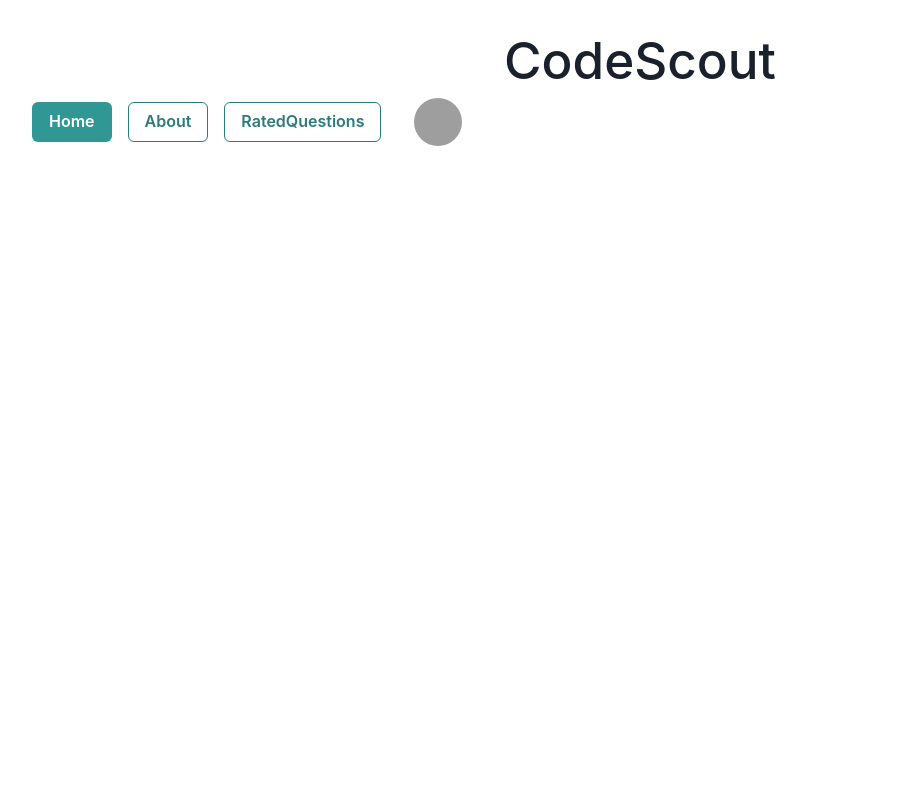
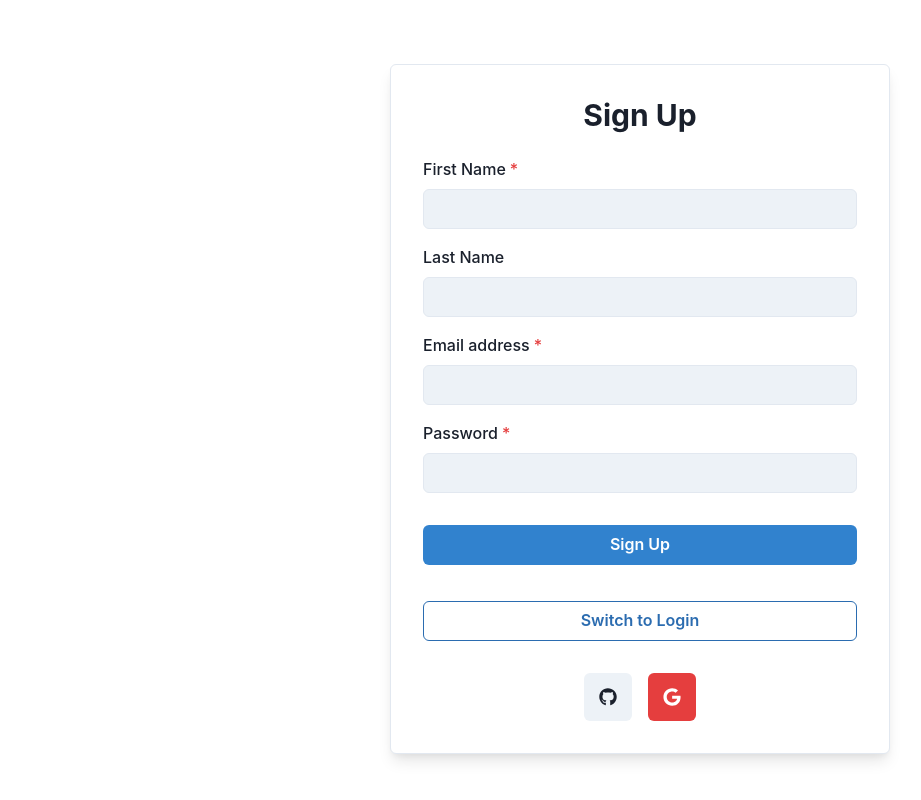
Before and after one commit to harzh1/CodeScout, a React (Vite) app in the folder client/: page /signup in a window 1280 px wide. Shown: the whole page, without its empty margins (0-921 px from the left). Built offline with nearby package versions, Linux system fonts and the light colour scheme; grey boxes are pictures that could not be loaded.

Commit message:
coneected login/signup page

```diff
--- a/client/src/App.css
+++ b/client/src/App.css
@@ -83,8 +83,8 @@
   background-color: aqua;
 
 }
-/* .navlinks{
+.navlinks{
   display:flex;
   align-items: center;
   justify-content:space-between;
-} */
+}
--- a/client/src/App.jsx
+++ b/client/src/App.jsx
@@ -1,19 +1,58 @@
 import { Routes, Route } from "react-router-dom";
+import { useState, useEffect } from "react";
 import "./App.css";
 import Container from "./components/Container";
 import About from "./components/About";
 import RatedQuestions from "./components/RatedQuestions";
 import NavLinks from "./components/NavLinks";
+import LoginPage from "./components/Loginpage";
+import SignupPage from "./components/SignupPage"; // Import Signup component
+import { useLocation } from "react-router-dom";
+
 function App() {
+  const [activeButton, setActiveButton] = useState("Home");
+  const location = useLocation(); // Get the current location
+
+  // Update active button when the location (URL) changes
+  useEffect(() => {
+    const path = location.pathname;
+
+    // Match the path with button names to set the active button
+    if (path === "/") {
+      setActiveButton("Home");
+    } else if (path === "/About") {
+      setActiveButton("About");
+    } else if (path === "/Ratedquestions") {
+      setActiveButton("RatedQuestions");
+    } else if (path === "/Login") {
+      setActiveButton("Login");
+    } else if (path === "/signup") {
+      setActiveButton("signup");
+    }
+  }, [location]); // This effect runs every time the location changes
+
+  const handleButtonClick = (buttonName) => {
+    setActiveButton(buttonName);
+  };
+
   return (
     <>
-      <NavLinks />
-
-      <Routes>
-        <Route path="/" element={<Container />}></Route>
-        <Route path="/About" element={<About />}></Route>
-        <Route path="/Ratedquestions" element={<RatedQuestions />}></Route>
-      </Routes>
+      {/* Conditionally render the Login or Signup components based on active button */}
+      {activeButton === "Login" ? (
+        <LoginPage />
+      ) : activeButton === "signup" ? (
+        <SignupPage />
+      ) : (
+        <>
+          <NavLinks handleButtonClick={()=>handleButtonClick}/>
+          <Routes>
+            <Route path="/" element={<Container />} />
+            <Route path="/About" element={<About />} />
+            <Route path="/Ratedquestions" element={<RatedQuestions />} />
+            <Route path="/signup" element={<SignupPage />} /> {/* Route for signup */}
+          </Routes>
+        </>
+      )}
     </>
   );
 }
--- a/client/src/components/Loginpage.jsx
+++ b/client/src/components/Loginpage.jsx
@@ -1,15 +1,48 @@
 import React, { useState } from 'react';
 import { Box, Button, FormControl, FormLabel, Heading, Input, Stack, IconButton } from '@chakra-ui/react';
 import { FaGithub, FaGoogle } from 'react-icons/fa';
-import Header from './Header';
+import { NavLink, useNavigate } from "react-router-dom";
+
+const users = [
+  {
+    name: "John@gmail.com",
+    password: "J0hn$2024!"
+  },
+  {
+    name: "Alice@gmail.com",
+    password: "Alic3#2024!"
+  },
+  {
+    name: "Michael@gmail.com",
+    password: "M1ch@el2024!"
+  },
+  {
+    name: "Sarah@gmail.com",
+    password: "S4rah%2024!"
+  },
+  {
+    name: "dhruv@gmail.com",
+    password: "test123"
+  }
+];
 
 const LoginPage = () => {
   const [email, setEmail] = useState('');
   const [password, setPassword] = useState('');
+  const navigate = useNavigate(); // Hook to navigate programmatically
 
   const handleSubmit = (e) => {
     e.preventDefault();
-    // Login logic here
+
+    // Check if email and password match
+    const user = users.find(user => user.name === email && user.password === password);
+    if (user) {
+      // Redirect to home page if credentials are correct
+      navigate('/');
+    } else {
+      // Handle incorrect login (optional)
+      alert('Invalid email or password');
+    }
   };
 
   const handleGithubLogin = () => {
@@ -23,8 +56,7 @@ const LoginPage = () => {
   };
 
   return (
-    <>
-      <Header />
+    <div style={{ minHeight: '100vh' }}>
       <Box mt={8} display="flex" alignItems="center" justifyContent="center" w="100%" style={{ backgroundColor: 'white' }}>
         <Box
           maxW="400px"
@@ -63,6 +95,11 @@ const LoginPage = () => {
               <Button type="submit" colorScheme="blue" width="full" mt={4}>
                 Login
               </Button>
+              <NavLink to="/signup">
+                <Button type="button" colorScheme="blue" width="full" mt={5} variant="outline">
+                  Switch to Sign up
+                </Button>
+              </NavLink>
               <Box display="flex" alignItems="center" justifyContent="center" mt={4}>
                 <IconButton
                   icon={<FaGithub />}
@@ -83,7 +120,7 @@ const LoginPage = () => {
           </form>
         </Box>
       </Box>
-    </>
+    </div>
   );
 };
 
--- a/client/src/components/NavLinks.jsx
+++ b/client/src/components/NavLinks.jsx
@@ -14,7 +14,7 @@ import {
   MenuGroup,
 } from "@chakra-ui/react";
 
-const NavLinks = () => {
+const NavLinks = ({ handleButtonClick }) => {
   const [activeButton, setActiveButton] = useState("Home");
   const location = useLocation(); // Get the current location
 
@@ -29,12 +29,12 @@ const NavLinks = () => {
       setActiveButton("About");
     } else if (path === "/Ratedquestions") {
       setActiveButton("RatedQuestions");
+    } else if (path === "/Login") {
+      setActiveButton("Login");
+    } else if (path === "/signup") {
+      setActiveButton("Signup");
     }
   }, [location]); // This effect runs every time the location changes
-
-  const handleButtonClick = (buttonName) => {
-    setActiveButton(buttonName);
-  };
 
   return (
     <>
@@ -48,33 +48,39 @@ const NavLinks = () => {
         </div>
         <div>
           <Stack direction="row" spacing={4} align="center" position={"relative"}>
-            <NavLink to={`/`}>
+            <NavLink to={`/`} onClick={() => handleButtonClick("Home")}>
               <Button
                 colorScheme="teal"
                 variant={activeButton === "Home" ? "solid" : "outline"}
-                onClick={() => handleButtonClick("Home")}
               >
                 Home
               </Button>
             </NavLink>
 
-            <NavLink to={`/About`}>
+            <NavLink to={`/About`} onClick={() => handleButtonClick("About")}>
               <Button
                 colorScheme="teal"
                 variant={activeButton === "About" ? "solid" : "outline"}
-                onClick={() => handleButtonClick("About")}
               >
                 About
               </Button>
             </NavLink>
 
-            <NavLink to={`/Ratedquestions`}>
+            <NavLink to={`/Ratedquestions`} onClick={() => handleButtonClick("RatedQuestions")}>
               <Button
                 colorScheme="teal"
                 variant={activeButton === "RatedQuestions" ? "solid" : "outline"}
-                onClick={() => handleButtonClick("RatedQuestions")}
               >
                 RatedQuestions
+              </Button>
+            </NavLink>
+
+            <NavLink to={`/Login`} onClick={() => handleButtonClick("Login")}>
+              <Button
+                colorScheme="teal"
+                variant={activeButton === "Login" ? "solid" : "outline"}
+              >
+                Login/Signup
               </Button>
             </NavLink>
 
--- a/client/src/components/SignupPage.jsx
+++ b/client/src/components/SignupPage.jsx
@@ -1,6 +1,7 @@
 import React, { useState } from 'react';
-import { Box, Button, FormControl, FormLabel, Heading, Input, Stack, IconButton } from '@chakra-ui/react';
+import { Box, Button, FormControl, FormLabel, Heading, Input, Stack, IconButton, Center } from '@chakra-ui/react';
 import { FaGithub, FaGoogle } from 'react-icons/fa'; // Importing GitHub and Google icons
+import { NavLink} from "react-router-dom";
 
 const SignupPage = () => {
   const [firstName, setFirstName] = useState('');
@@ -25,15 +26,8 @@ const SignupPage = () => {
 
   return (
     <Box
-      display="flex"
-      marginLeft="auto"
-      alignItems="center"
-      justifyContent="center"
-      w="100%"
-      borderRadius="md"
-      borderWidth={0.1}
-      bg="gray.200"
-    >
+    mt={8} display="flex" alignItems="center" justifyContent="center" w="100%" style={{ backgroundColor: 'white' }}>
+
       <Box
         width="100%"
         maxW="500px"
@@ -91,6 +85,11 @@ const SignupPage = () => {
             <Button type="submit" colorScheme="blue" width="full" mt={4}>
               Sign Up
             </Button>
+            <NavLink to="/Login">
+              <Button type="submit" colorScheme="blue" width="full" mt={5} variant="outline" >
+                Switch to Login
+              </Button>
+              </NavLink>
             <Box marginLeft="auto" marginRight="auto" display="flex" alignItems="center" justifyContent="center" mt={4}>
               <IconButton
                 icon={<FaGithub />}
```
